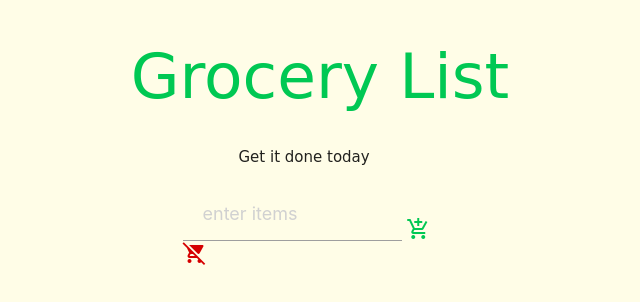
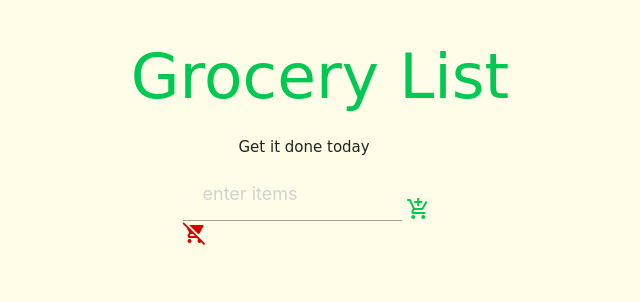
Before and after one commit to Asoler19/grocery_cart_list, a plain HTML site: page index.html in a window 1280 px wide. Shown: the whole page, without its empty margins (320-960 px from the left). Drawn offline with nearby package versions, Linux system fonts and the light colour scheme; a web font is replaced by a local one.

Commit message:
Update main.css

```diff
--- a/main.css
+++ b/main.css
@@ -18,10 +18,10 @@ width:163px;
 
 }
 
-.container {
+/* .container {
     display: flex !important;
     flex-direction: column !important;
-    align-items: center !important;
+    align-items: center !important; */
 
 input{
    width: 179px !important;
```
